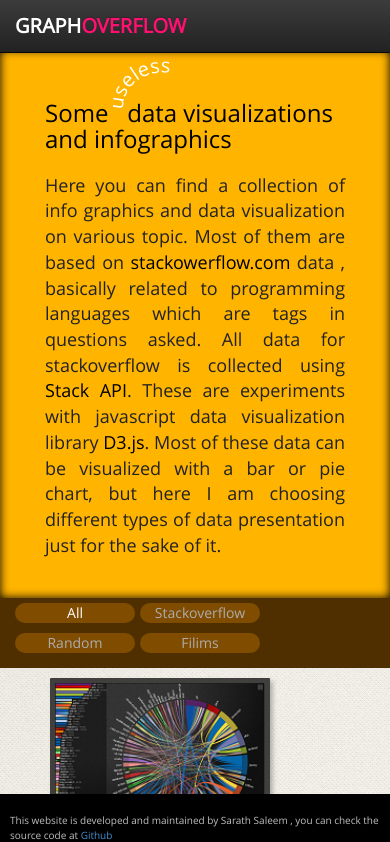
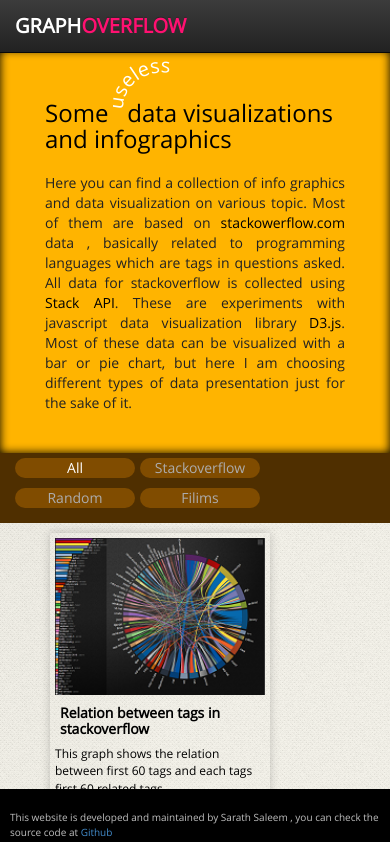
Before and after one commit to sarathsaleem/graphoverflow, a plain HTML site: page index.html in a window 390 px wide. Shown: the top 842 px of the page. Drawn offline with Linux system fonts and the light colour scheme.

Commit message:
Update theme

```diff
--- a/theme/css/style.css
+++ b/theme/css/style.css
@@ -59,6 +59,10 @@
 .h6 {
     font-family: "Open Sans", sans-serif;
 }
+
+.container{
+    width: 100%;
+}
 .navbar a.navbar-brand {
     color: #ff1171;
 }
@@ -103,7 +107,7 @@
     color: #FFFFFF;
 }
 .titleWrap p {
-    font-size: 18px;
+    font-size: 14px;
     text-align: justify;
     color: #222222;
 }
@@ -122,7 +126,8 @@
     text-rendering: optimizeLegibility;
 }
 footer {
-    height: 20px;
+    height: 25px;
+    padding: 5px;
     background: #000;
     bottom: 0px;
     position: fixed;
@@ -142,11 +147,11 @@
     right: 0px;
     color: #BFBFBF;
     margin: 0px;
-    bottom: 0px;
+    bottom: 3px;
 }
 @media (max-width: 500px) {
     footer {
-        height: 50px;
+        height: 55px;
     }
 }
 .graphWrapper {
@@ -214,14 +219,14 @@
     -moz-box-sizing: content-box;
     box-sizing: content-box;
     padding: 5px;
-    background: rgba(0, 0, 0, 0.73);
+    background: rgba(240, 240, 240, 0);
     margin-bottom: 30px;
     position: relative;
     margin: 10px;
     width: 210px;
     height: 260px;
     float: left;
-    box-shadow: 3px 3px 4px rgba(0, 0, 0, 0.25);
+    box-shadow: 0px 0px 10px rgba(0, 0, 0, 0.2);
 }
 .graplist-item h2 {
     font-size: 14px;
@@ -230,7 +235,7 @@
     font-weight: bold;
     height: 40px;
     overflow: hidden;
-    color: #FFF;
+    color: #000;
 }
 .graplist-item img {
     width: 100%;
@@ -240,7 +245,7 @@
     text-overflow: ellipsis;
     height: 50px;
     font-size: 12px;
-    color: rgba(255, 255, 255, 0.52);
+    color: #000;
 }
 .graplist-item p {
     font-size: 13px;
@@ -659,6 +664,3 @@
 .comments {
    padding: 5px;
 }
-.addthis_sharing_toolbox {
-    margin: 3px 0 0 3px;
-}
```
